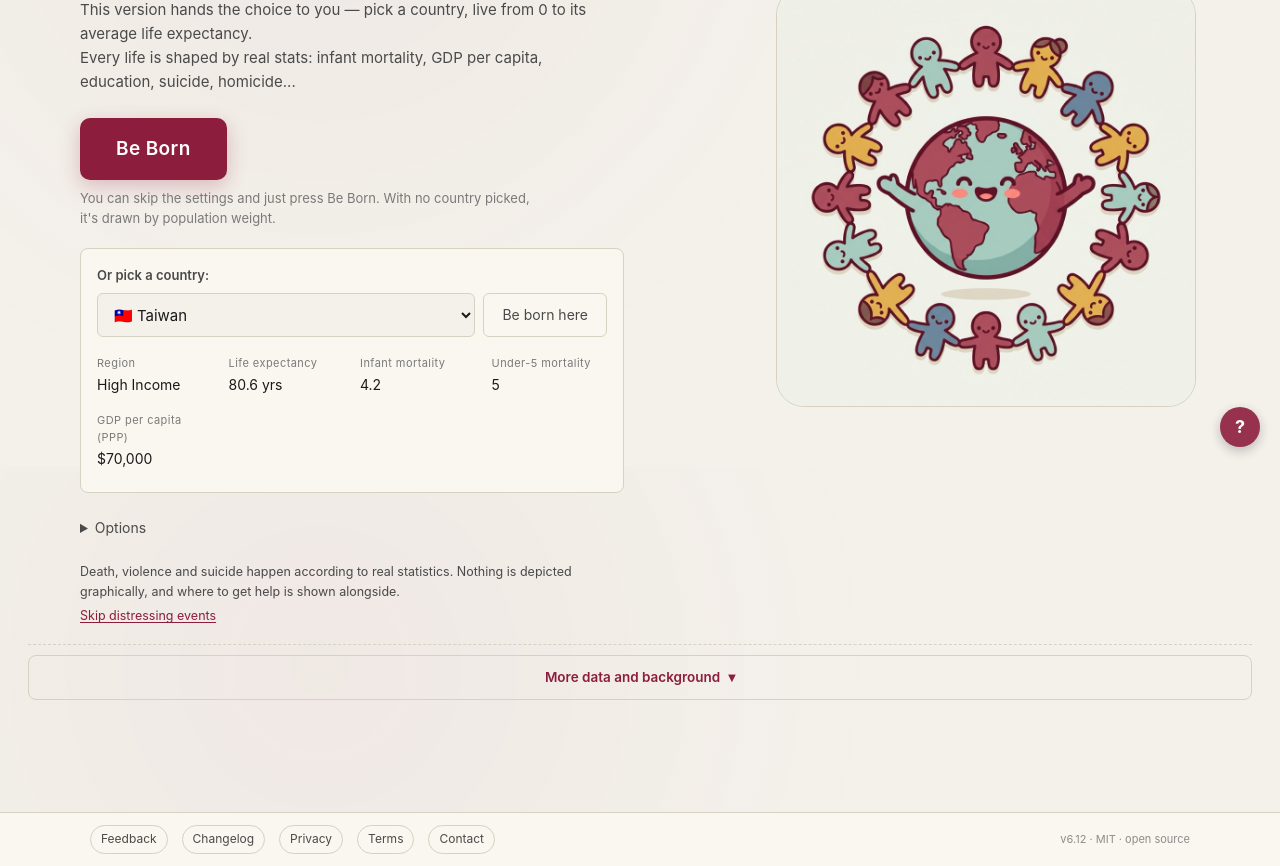
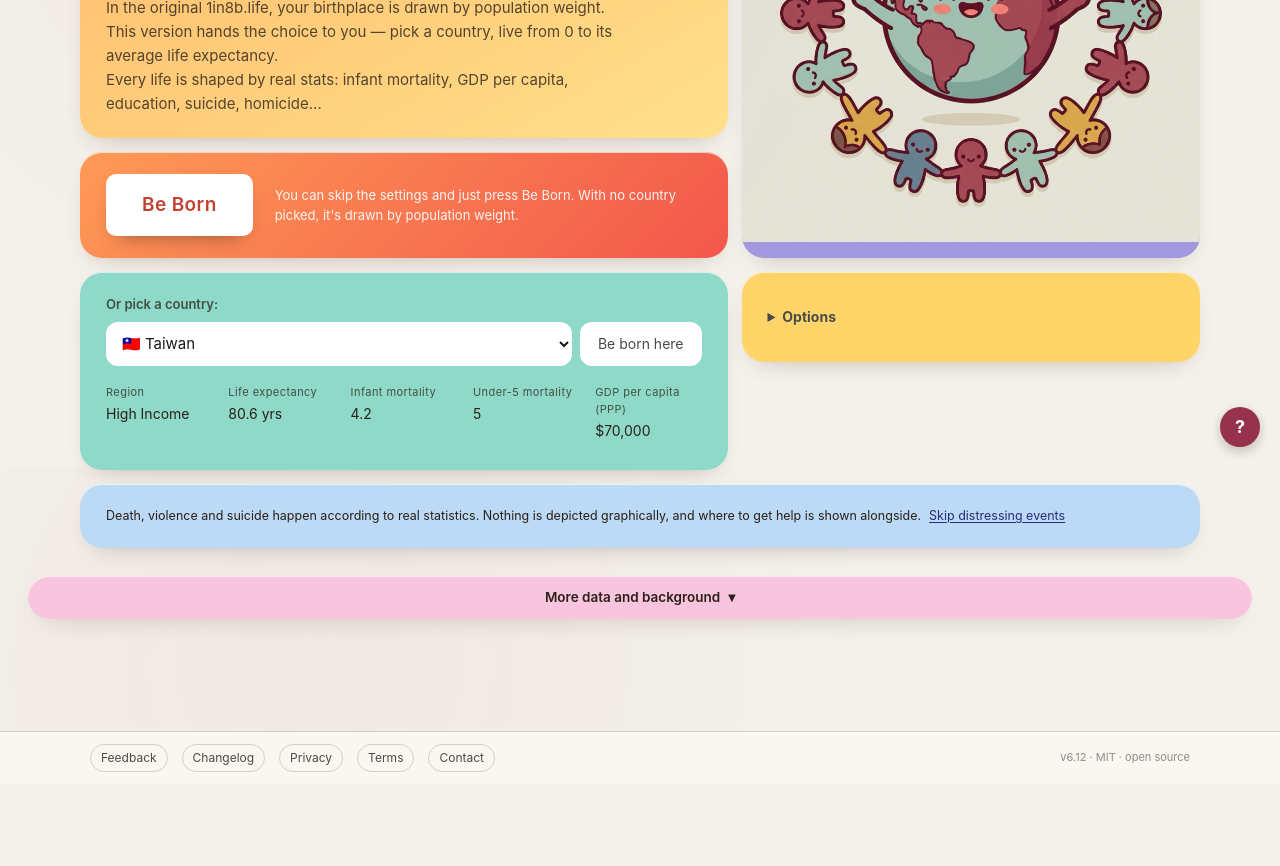
Before and after one commit to brunopeiffer/ne-quelque-part, a plain HTML site: page index.html in a window 1280 px wide. Shown: the part 333-1199 px from the top of the page. After the commit the page ends 1117 px from the top, so only its background shows below. Drawn offline with Linux system fonts and the light colour scheme.

Commit message:
Bande de pays aux couleurs de la charte ; accueil en tuiles Bento
- bande de pays : dégradé menthe-bleu au lieu du bordeaux plein
- accueil : titre (orange doré), bouton de naissance (corail), choix du pays (menthe), options (jaune), avertissement (bleu), illustration (lavande)
- « Plus de données » en rose ; thème sombre conservé
- accueil sur une colonne en mobile

Co-Authored-By: Claude Sonnet 5.5 <noreply@anthropic.com>

```diff
--- a/index.html
+++ b/index.html
@@ -48,17 +48,19 @@
   <!-- Accueil v2 : une action principale, le choix du pays juste dessous, le reste replié -->
   <div class="hero">
     <div class="hero-text">
+    <div class="bt bt-title">
     <h1 class="hero-title">
       <span class="kicker" data-t="intro.kicker">8 億 分 之 1</span>
       <span data-t-html="intro.title">選一個<br/>出<span class="accent">生</span>地</span>
       <span id="eduBadge" class="edu-badge" hidden data-t="edu.badge">教學版</span>
     </h1>
     <p class="hero-sub" data-t-html="intro.sub">在 8 億分之 1 原作裡，出生地由人口比例隨機抽出。<br/>這版交給你決定——挑一個國家，從 0 歲活到當地平均壽命。<br/>每一段人生依真實統計：嬰兒死亡率、人均 GDP、所受教育、自殺率、兇殺率⋯⋯</p>
-    <div class="cta-row">
+    </div>
+    <div class="cta-row bt bt-cta">
       <button id="btnStart" class="cta-btn" data-t="intro.cta">出 生</button>
       <p class="cta-hint" data-t="intro.cta.hint">設定不用改，直接出生也沒關係；不選國家就依人口比例隨機抽一個。</p>
     </div>
-    <div class="pick-block">
+    <div class="pick-block bt bt-pick">
       <h3 data-t="intro.pick">或者選一個國家：</h3>
       <div class="pick-line">
         <select id="countrySelect" class="country-pick"></select>
@@ -87,7 +89,7 @@
         </div>
       </div>
     </div>
-    <details class="intro-options">
+    <details class="intro-options bt bt-opt">
       <summary data-t="intro.options">選項</summary>
     <div class="mode-block">
       <div class="seg-group">
@@ -108,12 +110,12 @@
       </div>
     </div>
     </details>
-      <p class="warnline">
+      <p class="warnline bt bt-warn">
         <span data-t="intro.heavy">死亡、暴力、自殺這類沉重的事，也會照實際統計發生。不會描寫畫面，並會一起告訴你可以求助的地方。</span>
         <button type="button" class="lnk" id="softBtnIntro" aria-pressed="false" data-t="intro.softBtn">略過可怕的情節</button>
       </p>
     </div>
-    <img class="hero-illus" src="assets/illus-world-people.jpg" alt="" decoding="async">
+    <img class="hero-illus bt bt-illus" src="assets/illus-world-people.jpg" alt="" decoding="async">
   </div>
 
   <!-- v5.66：以下全部是「補充閱讀」，預設收起來。
--- a/styles.css
+++ b/styles.css
@@ -2769,3 +2769,48 @@ body.theme-dark #view-life #lifeThisYear{background:var(--bg-2)}
 #view-life .life-grid > .zone-h,#view-life #lifeMine > .zone-h{color:#6b5b48}
 body.theme-dark #view-life .cert-body,body.theme-dark #view-life #lifeMine > div,body.theme-dark #view-life .life-grid > div{background:var(--bg-2);color:inherit}
 body.theme-dark #view-life #lifeMine .fs-row span,body.theme-dark #view-life #lifeMine .fl-row span{color:inherit}
+
+/* ==== Bento : bande de pays aux couleurs de la charte, accueil en tuiles ==== */
+:root{--ink-tile:#2a2118;--bento-r:22px;--bento-gap:14px;--bento-shadow:0 1px 0 rgba(255,255,255,.65) inset,0 10px 26px -16px rgba(70,45,20,.42)}
+#view-life .cert-band{background:linear-gradient(120deg,#8fd9c8,#bcd9f6);color:var(--ink-tile);padding:10px 20px;min-height:0;box-shadow:var(--bento-shadow)}
+#view-life .cert-band .cert-name{color:inherit;font-weight:750}
+#view-life .cert-band .cert-year{background:rgba(255,255,255,.7);color:var(--ink-tile);padding:2px 12px;border-radius:12px}
+body.theme-dark #view-life .cert-band{background:var(--bg-2);color:inherit}
+@media (min-width:861px){
+  #view-intro .hero{display:grid;grid-template-columns:repeat(12,minmax(0,1fr));gap:var(--bento-gap);max-width:1120px;min-height:0;align-items:stretch}
+  #view-intro .hero-text{display:contents}
+  .bt-title{grid-column:1/8;grid-row:1/3}
+  .bt-illus{grid-column:8/13;grid-row:1/4}
+  .bt-cta{grid-column:1/8;grid-row:3}
+  .bt-pick{grid-column:1/8;grid-row:4}
+  .bt-opt{grid-column:8/13;grid-row:4;align-self:start}
+  .bt-warn{grid-column:1/-1;grid-row:5}
+}
+.bt{border-radius:var(--bento-r);padding:22px 26px;box-shadow:var(--bento-shadow);color:var(--ink-tile);max-width:none;margin:0;border:0}
+.bt-title{background:linear-gradient(150deg,#ffb86b,#ffe08a)}
+.bt-title .hero-title{margin-top:0}
+.bt-title .hero-sub{color:rgba(42,33,24,.8);margin-bottom:0}
+.bt-illus{background:#a9a1f2;padding:0;aspect-ratio:auto;width:100%;height:100%;max-width:none;object-fit:contain;mix-blend-mode:multiply}
+.bt-cta{background:linear-gradient(135deg,#ff9a56,#f2574b);color:#fff;flex-direction:row;flex-wrap:wrap;align-items:center;gap:14px 22px;display:flex}
+.bt-cta .cta-btn{background:#fff;color:#c4402f;box-shadow:0 10px 22px -12px rgba(0,0,0,.45)}
+.bt-cta .cta-btn:hover{background:#fff4ea}
+.bt-cta .cta-hint{color:rgba(255,255,255,.92);flex:1 1 220px}
+.bt-pick{background:#8fd9c8}
+.bt-pick h3,.bt-pick .ci-label{color:rgba(42,33,24,.75)}
+.bt-pick .ci-val{color:var(--ink-tile)}
+.bt-pick select{border-radius:12px;border:0;background:#fff}
+.bt-pick button.ghost{background:#fff;border:0;border-radius:12px}
+.bt-opt{background:#ffd56a}
+.bt-opt summary{font-weight:650;cursor:pointer}
+.bt-warn{background:#bcd9f6}
+.bt-warn .lnk{color:#2a2d7a}
+.intro-more-sum{background:#f8c4de;border:0;border-radius:var(--bento-r);color:var(--ink-tile);box-shadow:var(--bento-shadow)}
+.intro-more-sum:hover{background:#f3b3d1}
+.intro-more{border-top:0}
+body.theme-dark .bt-title,body.theme-dark .bt-pick,body.theme-dark .bt-opt,body.theme-dark .bt-warn,body.theme-dark .bt-illus{background:var(--bg-2);color:inherit}
+@media (max-width:860px){
+  .bt{padding:18px}
+  #view-intro .hero{gap:var(--bento-gap)}
+  .hero-text{display:flex;flex-direction:column;gap:var(--bento-gap)}
+}
+#view-intro .bt-warn{max-width:none}
--- a/sw.js
+++ b/sw.js
@@ -2,7 +2,7 @@
  * Cache-first strategy for the static app shell + countries/i18n JSON.
  * Falls back to network when cache misses, then caches the response.
  */
-const CACHE_NAME = 'born-somewhere-v6.12-fr33';
+const CACHE_NAME = 'born-somewhere-v6.12-fr34';
 const APP_VERSION = '6.12.0';
 
 // Files we want in the offline shell. List both the entry HTML and the data
```
